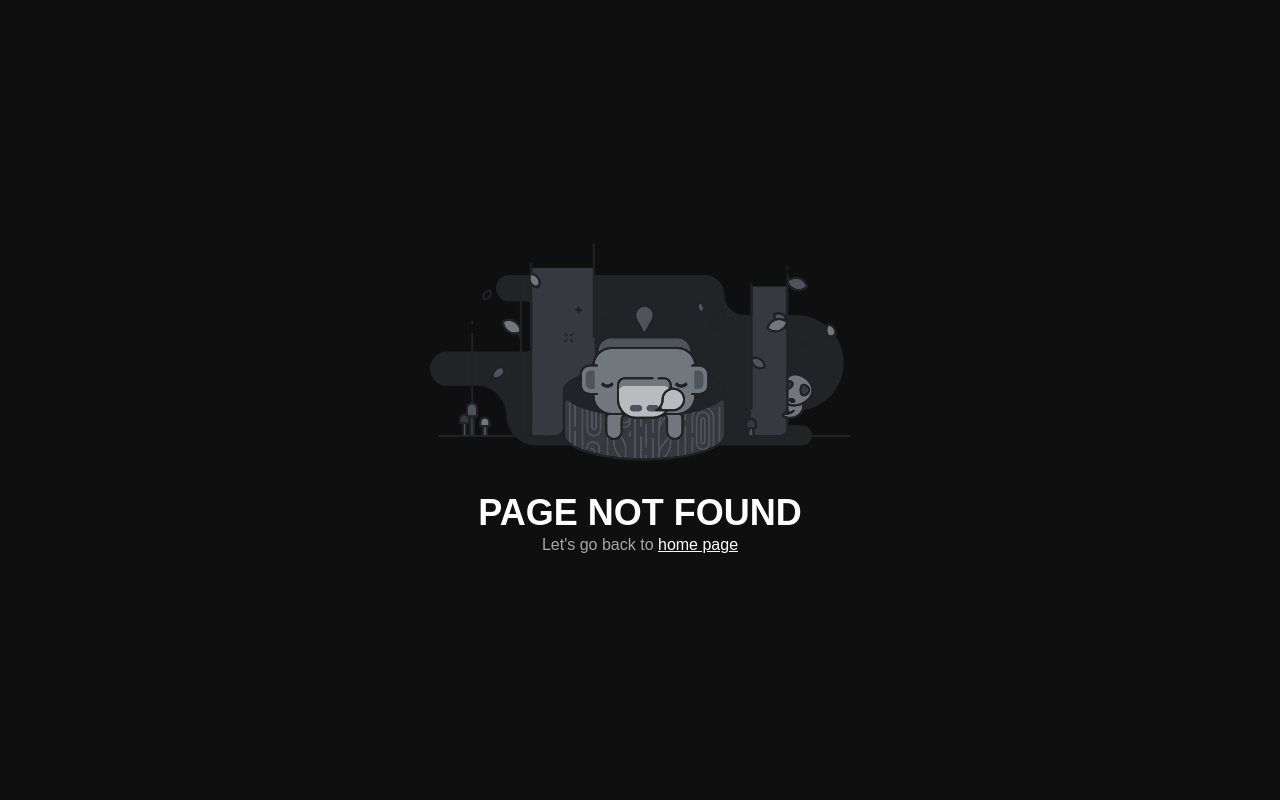
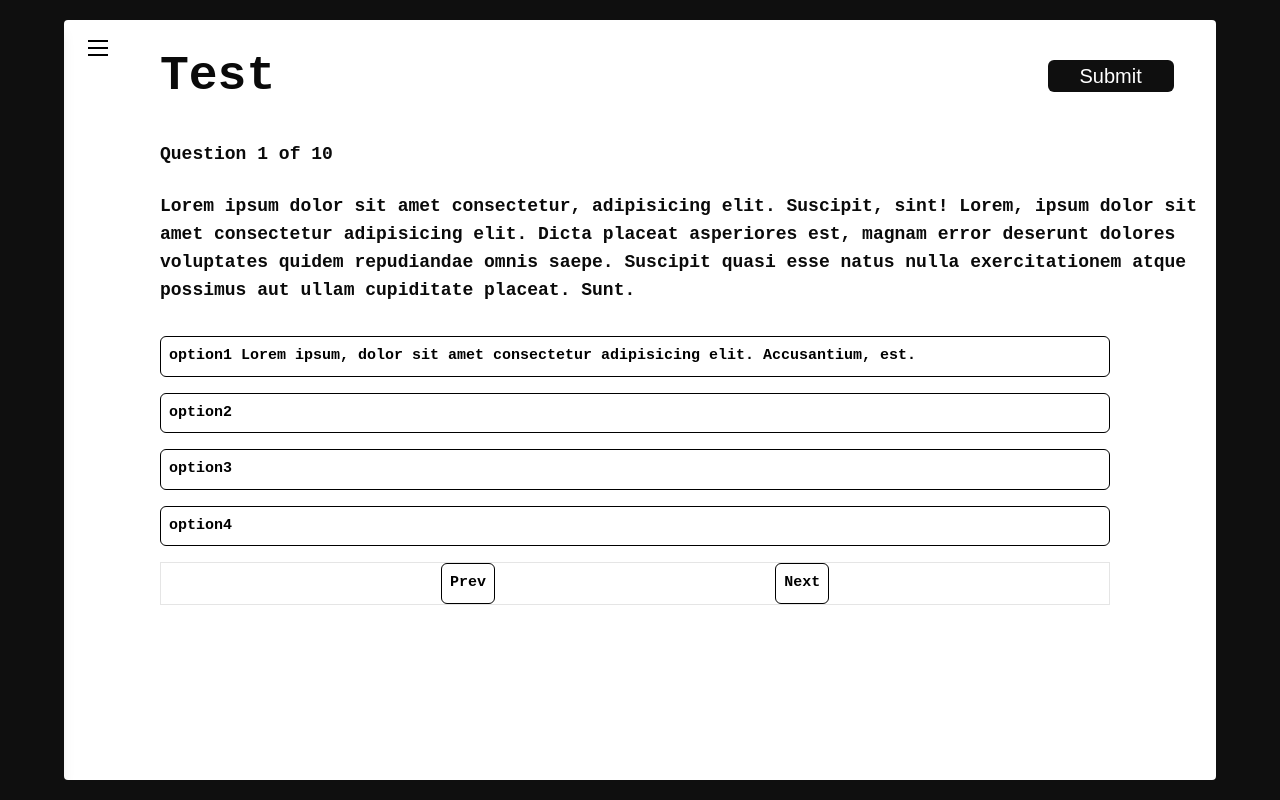
Before and after one commit to psapkale/intercord, a React (Vite) app in the folder frontend/: page /dashboard/test/testId in a window 1280 px wide. Before the commit this address had no page. Built offline with nearby package versions, Linux system fonts and the light colour scheme; a web font is replaced by a local one.

Commit message:
added test skeleton

```diff
--- a/frontend/src/components/TestCard.tsx
+++ b/frontend/src/components/TestCard.tsx
@@ -1,28 +1,35 @@
+import { useNavigate } from 'react-router-dom';
+
 const TestCard = ({ idx }: { idx: number }) => {
+   const navigate = useNavigate();
+
    return (
       <div
-      className="border border-[#0f0f0f] rounded-md bg-white text-slate-900 hover:-translate-y-0.5 transition-all duration-200 hover:shadow-[0px_0px_0px_1px_rgba(0,0,0,0.06),0px_1px_1px_-0.5px_rgba(0,0,0,0.06),0px_3px_3px_-1.5px_rgba(0,0,0,0.06),_0px_6px_6px_-3px_rgba(0,0,0,0.06),0px_12px_12px_-6px_rgba(0,0,0,0.06),0px_24px_24px_-12px_rgba(0,0,0,0.06)] px-4 cursor-pointer flex justify-between font-zyada items-center"
-      id={idx == 0 ? "text-card" : ""}
+         className='border border-[#0f0f0f] rounded-md bg-white text-slate-900 hover:-translate-y-0.5 transition-all duration-200 hover:shadow-[0px_0px_0px_1px_rgba(0,0,0,0.06),0px_1px_1px_-0.5px_rgba(0,0,0,0.06),0px_3px_3px_-1.5px_rgba(0,0,0,0.06),_0px_6px_6px_-3px_rgba(0,0,0,0.06),0px_12px_12px_-6px_rgba(0,0,0,0.06),0px_24px_24px_-12px_rgba(0,0,0,0.06)] px-4 cursor-pointer flex justify-between font-zyada items-center'
+         id={idx == 0 ? 'text-card' : ''}
       >
          <div>
-        <span className="text-thin text-2xl font-bold">Jyostna Mam</span>
-        <h1 className="text-xl font-bold underline">Advance Android</h1>
+            <span className='text-thin text-2xl font-bold'>Jyostna Mam</span>
+            <h1 className='text-xl font-bold underline'>Advance Android</h1>
          </div>
-      <div className="flex flex-col justify-center items-center gap-1 py-2">
-        <span className="text-xs flex items-center gap-2">
+         <div className='flex flex-col justify-center items-center gap-1 py-2'>
+            <span className='text-xs flex items-center gap-2'>
                <svg
-            className="w-3 h-3"
-            xmlns="http://www.w3.org/2000/svg"
-            viewBox="0 0 512 512"
+                  className='w-3 h-3'
+                  xmlns='http://www.w3.org/2000/svg'
+                  viewBox='0 0 512 512'
                >
                   <path
-              fill="#188d3d"
-              d="M256 512A256 256 0 1 0 256 0a256 256 0 1 0 0 512z"
+                     fill='#188d3d'
+                     d='M256 512A256 256 0 1 0 256 0a256 256 0 1 0 0 512z'
                   />
                </svg>
-          <span className="text-xl font-bold">Status</span>
+               <span className='text-xl font-bold'>Status</span>
             </span>
-        <button className="hover:bg-white hover:text-black border-black transition-all duration-300 px-10 border text-center bg-[#0f0f0f] text-white rounded-md text-2xl pt-1">
+            <button
+               className='hover:bg-white hover:text-black border-black transition-all duration-300 px-10 border text-center bg-[#0f0f0f] text-white rounded-md text-2xl pt-1'
+               onClick={() => navigate('testId')}
+            >
                Start
             </button>
          </div>
--- a/frontend/src/pages/Test.tsx
+++ /dev/null
@@ -1,32 +0,0 @@
-import TestCard from "@/components/TestCard";
-import { callTestDriver } from "@/utils/driver";
-import { useUserDetails } from "@/utils/store";
-
-const Test = () => {
-  const user = useUserDetails((state) => state.user);
-  const updateTutorial = useUserDetails((state) => state.updateTutorial);
-  // const [tests, setTests] = useState<Object[]>([]);
-
-  if (user.isSignedUp && user.testDriverJs) {
-    updateTutorial("testDriverJs");
-    callTestDriver();
-  }
-  return (
-    <div className="w-full h-full pl-[6rem] pt-[2rem]">
-      <h1 className="text-5xl font-bold font-mono">Test</h1>
-      <span className="font-mono text-sm pl-2">Plan your Tests</span>
-      <div
-        className="w-[90%] h-[80%] mt-5 flex flex-col gap-6 p-2 overflow-y-scroll"
-        id="testdiv"
-      >
-        {Array(10)
-          .fill(0)
-          .map((_, i) => (
-            <TestCard key={i} idx={i} />
-          ))}
-      </div>
-    </div>
-  );
-};
-
-export default Test;
--- /dev/null
+++ b/frontend/src/pages/TestPage.tsx
@@ -0,0 +1,73 @@
+import { useState } from 'react';
+
+const TestPage = () => {
+   const [current, setCurrent] = useState(1);
+
+   const handlePrev = () => {
+      current !== 1 && setCurrent((c) => c - 1);
+   };
+
+   const handleNext = () => {
+      current !== 10 && setCurrent((c) => c + 1);
+   };
+
+   return (
+      <div className='w-full h-full pl-[6rem] pt-[2rem]'>
+         {/* Header */}
+         <div className='w-[96%] flex items-center justify-between'>
+            <h1 className='text-5xl font-bold font-mono'>Test</h1>
+            <button className='hover:bg-white hover:text-black border-black transition-all duration-300 p-0.5 px-8  text-center bg-[#0f0f0f] text-white rounded-md text-xl'>
+               Submit
+            </button>
+         </div>
+         {/* Progress */}
+         <div className='mt-10 text-lg font-bold font-mono'>
+            <div>Question {current} of 10</div>
+         </div>
+         {/* Question */}
+         <div className='py-2 my-2 flex flex-col gap-6'>
+            <div className='h-[30%] text-lg font-bold font-mono my-2'>
+               Lorem ipsum dolor sit amet consectetur, adipisicing elit.
+               Suscipit, sint! Lorem, ipsum dolor sit amet consectetur
+               adipisicing elit. Dicta placeat asperiores est, magnam error
+               deserunt dolores voluptates quidem repudiandae omnis saepe.
+               Suscipit quasi esse natus nulla exercitationem atque possimus aut
+               ullam cupiditate placeat. Sunt.
+            </div>
+            {/* options */}
+            <div className='w-[90%] h-[70%] grid grid-cols-1 gap-4 '>
+               <button className='h-fit p-2 text-start hover:bg-green-500 border-black transition-all duration-300 border bg-white text-black rounded-md text-[15px] font-bold font-mono cursor-pointer'>
+                  option1 Lorem ipsum, dolor sit amet consectetur adipisicing
+                  elit. Accusantium, est.
+               </button>
+               <button className='h-fit p-2 text-start hover:bg-green-500 border-black transition-all duration-300 border bg-white text-black rounded-md text-[15px] font-bold font-mono cursor-pointer'>
+                  option2
+               </button>
+               <button className='h-fit p-2 text-start hover:bg-green-500 border-black transition-all duration-300 border bg-white text-black rounded-md text-[15px] font-bold font-mono cursor-pointer'>
+                  option3
+               </button>
+               <button className='h-fit p-2 text-start hover:bg-green-500 border-black transition-all duration-300 border bg-white text-black rounded-md text-[15px] font-bold font-mono cursor-pointer'>
+                  option4
+               </button>
+            </div>
+         </div>
+         {/* Pagination */}
+         <div className='border w-[90%] flex items-start justify-evenly'>
+            <button
+               className='h-fit p-2 text-start hover:bg-green-500 border-black transition-all duration-300 border bg-white text-black rounded-md text-[15px] font-bold font-mono cursor-pointer'
+               onClick={handlePrev}
+            >
+               Prev
+            </button>
+            <button
+               className='h-fit p-2 text-start hover:bg-green-500 border-black transition-all duration-300 border bg-white text-black rounded-md text-[15px] font-bold font-mono cursor-pointer'
+               onClick={handleNext}
+            >
+               Next
+            </button>
+         </div>
+      </div>
+   );
+};
+
+export default TestPage;
--- /dev/null
+++ b/frontend/src/pages/TestsList.tsx
@@ -0,0 +1,32 @@
+import TestCard from '@/components/TestCard';
+import { callTestDriver } from '@/utils/driver';
+import { useUserDetails } from '@/utils/store';
+
+const TestsList = () => {
+   const user = useUserDetails((state) => state.user);
+   const updateTutorial = useUserDetails((state) => state.updateTutorial);
+   // const [tests, setTests] = useState<Object[]>([]);
+
+   if (user.isSignedUp && user.testDriverJs) {
+      updateTutorial('testDriverJs');
+      callTestDriver();
+   }
+   return (
+      <div className='w-full h-full pl-[6rem] pt-[2rem]'>
+         <h1 className='text-5xl font-bold font-mono'>Test</h1>
+         <span className='font-mono text-sm pl-2'>Plan your Tests</span>
+         <div
+            className='w-[90%] h-[80%] mt-5 flex flex-col gap-6 p-2 overflow-y-scroll'
+            id='testdiv'
+         >
+            {Array(10)
+               .fill(0)
+               .map((_, i) => (
+                  <TestCard key={i} idx={i} />
+               ))}
+         </div>
+      </div>
+   );
+};
+
+export default TestsList;
```
Also changed, not shown: frontend/src/App.tsx (+32 -27 lines). Lines whose indentation alone changed are shown as unchanged.
